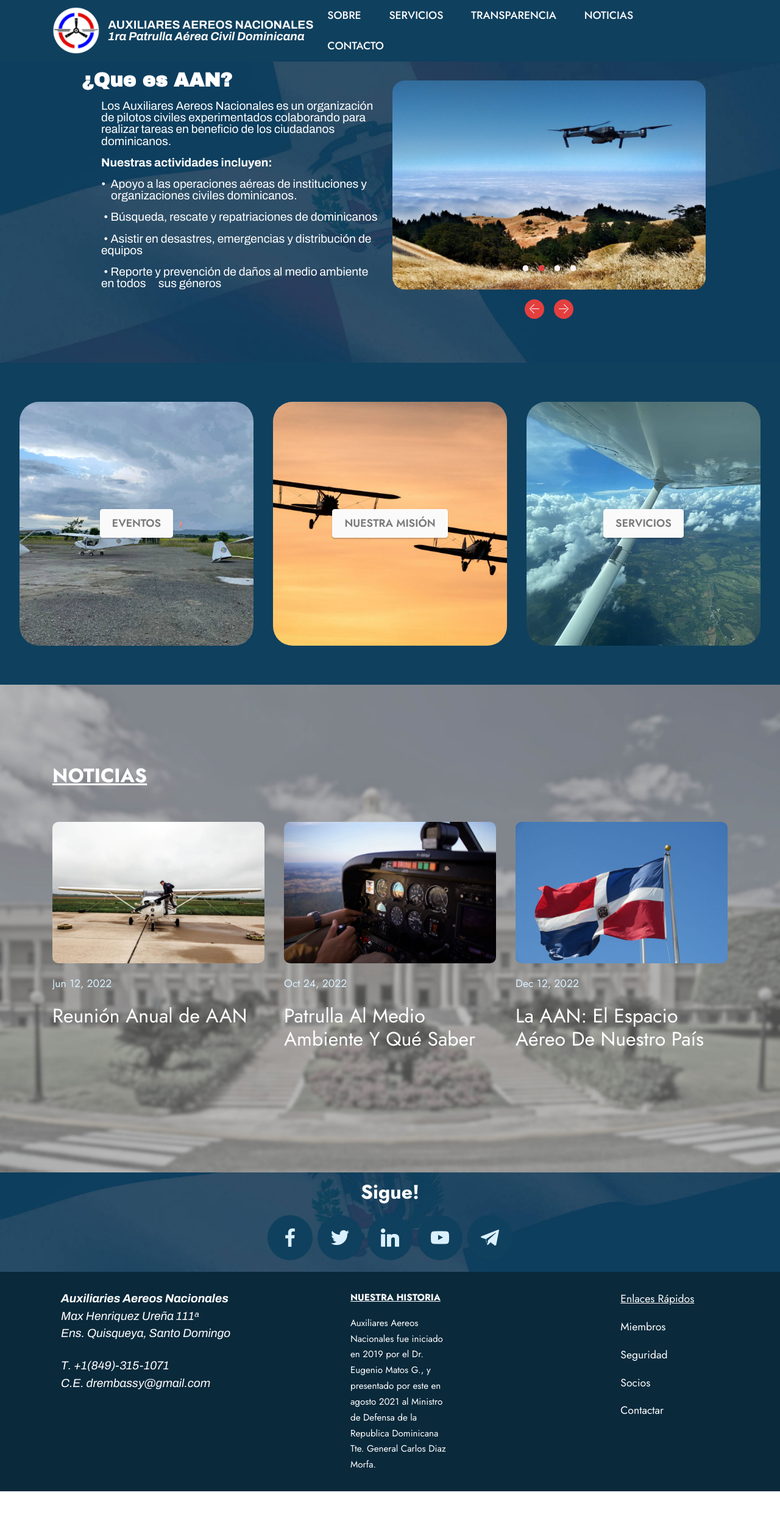
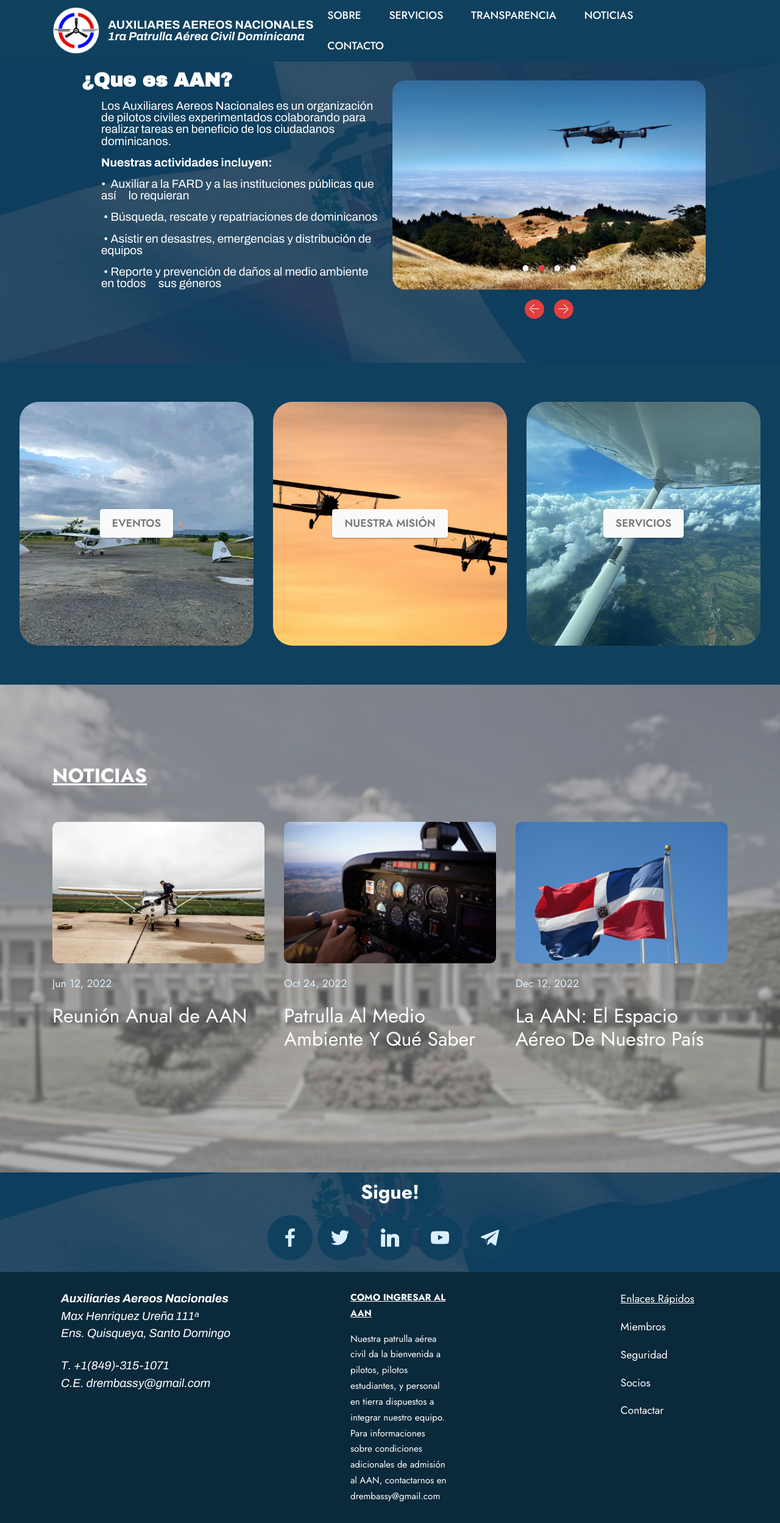
Before and after one commit to aanrd/aanrd, a plain HTML site: page index.html in a window 1280 px wide. Shown: the whole page at 61% size. Before the commit the page ends 2446 px from the top, so only its background shows below. Drawn offline with Linux system fonts and the light colour scheme; files whose address does not match are found by name.

Commit message:
Add files via upload

```diff
--- a/index.html
+++ b/index.html
@@ -85,7 +85,7 @@
 
                     <div class="side-section mb-4">
                         <h3 class="subt1 mbr-section-subtitle mbr-fonts-style display-5"><strong>¿Que es AAN?</strong></h3>
-                        <ul class="list list1 mbr-fonts-style mt-2 display-7"><p>Los Auxiliares Aereos&nbsp;<span style="font-size: 1.2rem;">Nacionales es un organización de pilotos civiles experimentados colaborando para realizar tareas en beneficio de los ciudadanos dominicanos.</span></p><p><span style="font-size: 1.2rem;"><strong>Nuestras actividades incluyen:</strong></span></p><p><span style="font-size: 1.2rem;">•&nbsp; Apoyo a las operaciones aéreas de</span><span style="font-size: 1.2rem;">&nbsp;instituciones y </span><span style="font-size: 1.2rem;">&nbsp;&nbsp;&nbsp;&nbsp;</span><span style="font-size: 1.2rem;">organizaciones civiles dominicanos.</span></p><p><span style="font-size: 1.2rem;">&nbsp;• Búsqueda, rescate y repatriaciones de dominicanos</span></p><p><span style="font-size: 1.2rem;">&nbsp;• Asistir en desastres, emergencias y distribución de equipos</span></p><p><span style="font-size: 1.2rem;">&nbsp;• Reporte y prevención de daños al medio ambiente en todos </span>&nbsp;&nbsp;&nbsp;&nbsp;<span style="font-size: 1.2rem;">sus&nbsp;</span><span style="font-size: 1.2rem;">géneros</span></p><p><span style="font-size: 1.2rem;"><br></span></p></ul>
+                        <ul class="list list1 mbr-fonts-style mt-2 display-7"><p>Los Auxiliares Aereos&nbsp;<span style="font-size: 1.2rem;">Nacionales es un organización de pilotos civiles experimentados colaborando para realizar tareas en beneficio de los ciudadanos dominicanos.</span></p><p><span style="font-size: 1.2rem;"><strong>Nuestras actividades incluyen:</strong></span></p><p><span style="font-size: 1.2rem;">•&nbsp; Auxiliar a la FARD y a las instituciones públicas que así </span>&nbsp;&nbsp;&nbsp;&nbsp;<span style="font-size: 1.2rem;">lo&nbsp;</span><span style="font-size: 1.2rem;">requieran</span></p><p><span style="font-size: 1.2rem;">&nbsp;• Búsqueda, rescate y repatriaciones de dominicanos</span></p><p><span style="font-size: 1.2rem;">&nbsp;• Asistir en desastres, emergencias y distribución de equipos</span></p><p><span style="font-size: 1.2rem;">&nbsp;• Reporte y prevención de daños al medio ambiente en todos </span>&nbsp;&nbsp;&nbsp;&nbsp;<span style="font-size: 1.2rem;">sus&nbsp;</span><span style="font-size: 1.2rem;">géneros</span></p><p><span style="font-size: 1.2rem;"><br></span></p></ul>
                     </div>
 
 
@@ -295,7 +295,7 @@
                 <div class="col-12 col-md-4 footer-item">
 
                     <ul class="list mbr-fonts-style display-1">
-                        <li class="mbr-text item-wrap"><u><strong>NUESTRA HISTORIA</strong></u></li><li class="mbr-text item-wrap">Auxiliares Aereos Nacionales fue iniciado en 2019 por el Dr. Eugenio Matos G., y presentado por este en agosto 2021 al Ministro de Defensa de la Republica&nbsp;Dominicana Tte. General Carlos Diaz Morfa.</li>
+                        <li class="mbr-text item-wrap"><strong><u>COMO INGRESAR AL AAN</u></strong></li><li class="mbr-text item-wrap">Nuestra patrulla aérea civil da la bienvenida a pilotos, pilotos estudiantes, y personal en tierra dispuestos a integrar nuestro equipo. Para informaciones sobre condiciones adicionales de admisión al AAN, contactarnos en drembassy@gmail.com</li>
                     </ul>
                 </div>
                 <div class="col-12 col-md-4 footer-item">
```
Also changed, not shown: eventos.html (+1 -1 lines), mision.html (+1 -1 lines), servicios.html (+1 -1 lines), 1 other file.
